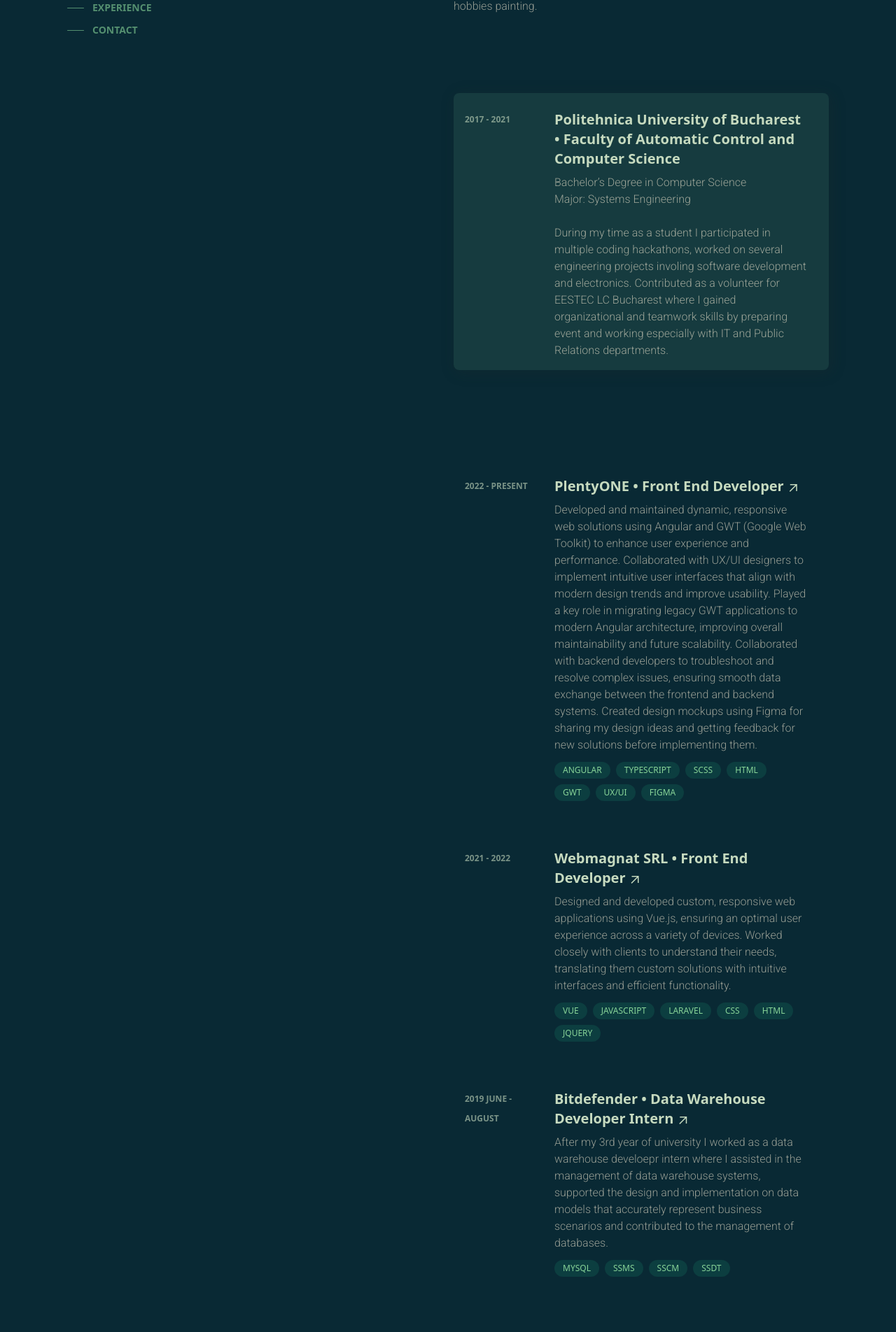
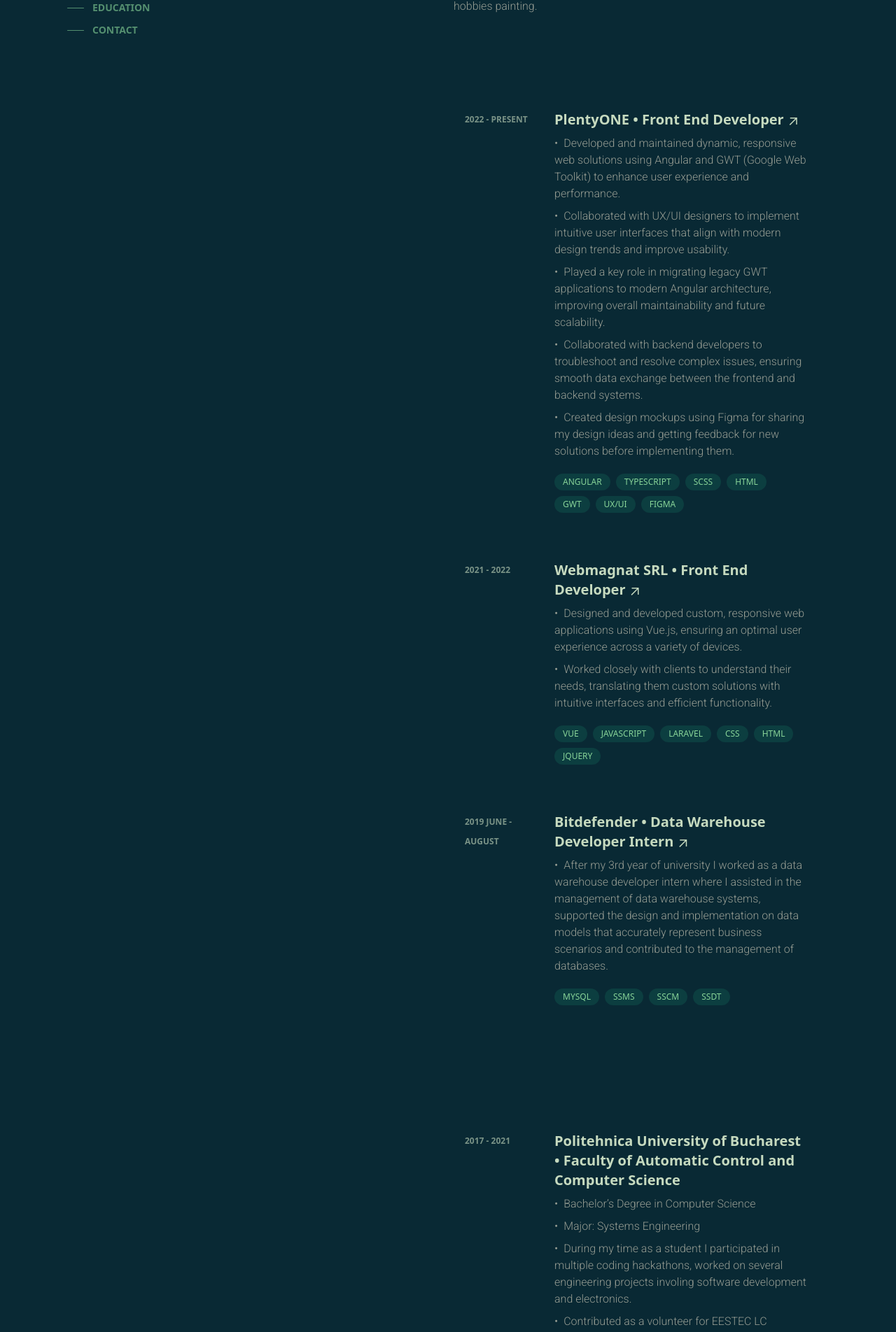
Before and after one commit to r-matei/r-matei.github.io, an Angular app: page / in a window 1280 px wide. Shown: the part 339-2243 px from the top of the page at 70% size. Built offline with nearby package versions, Linux system fonts and the light colour scheme.

Commit message:
Refactor

```diff
--- a/src/app/app.component.html
+++ b/src/app/app.component.html
@@ -1,4 +1,4 @@
-<div #overview class="max-w-screen-xl flex mx-auto px-2 py-2 md:px-12 md:py-12 lg:px-24 lg:pt-0 lg:pb-24">
+<div #overview class="max-w-screen-xl flex mx-auto px-2 py-2 md:px-12 md:py-12 lg:px-24 2xl:px-0 lg:pt-0 lg:pb-24">
     <div #container class="flex flex-col lg:flex-row justify-between gap-4">
         <div #menu class="flex-1 lg:w-1/2">
             <app-header class="sticky top-8 md:top-16 lg:top-24" [scrolledFragment]="scrolledFragment()" [(isDarkMode)]="isDarkMode"></app-header>
@@ -6,8 +6,8 @@
 
         <div id="content" class="flex-1 lg:w-1/2 scroll-smooth">
             <app-about id="about"></app-about>
+            <app-experience id="experience"></app-experience>
             <app-education id="education"></app-education>
-            <app-experience id="experience"></app-experience>
             <app-contact id="contact" [isDarkMode]="isDarkMode()"></app-contact>
         </div>
     </div>
--- a/src/app/app.component.ts
+++ b/src/app/app.component.ts
@@ -6,6 +6,7 @@ import { ContactComponent } from './views/contact/contact.component';
 import { ActivatedRoute } from '@angular/router';
 import { CommonModule, DOCUMENT } from '@angular/common';
 import { EducationComponent } from "./views/education/education.component";
+import { share } from 'rxjs';
 
 @Component({
   selector: 'app-root',
@@ -14,10 +15,11 @@ import { EducationComponent } from "./views/education/education.component";
   templateUrl: './app.component.html'
 })
 export class AppComponent implements OnInit, AfterViewInit {
-  private route = inject(ActivatedRoute);
   private renderer = inject(Renderer2);
   protected scrolledFragment = signal('about');
   public isDarkMode = signal<boolean | null>(null);
+  protected route = inject(ActivatedRoute);
+  private fragment: string | null = null;
 
   constructor(@Inject(DOCUMENT) private document: Document) {
     const localStorage = document.defaultView?.localStorage;
@@ -30,19 +32,17 @@ export class AppComponent implements OnInit, AfterViewInit {
   }
 
   public ngOnInit(): void {
-    this.route.fragment.subscribe(() => {
-      (fragment: string | undefined) => {
-        if (fragment) this.scrollToFragment(fragment);
-      }
+    this.route.fragment.subscribe((value) => {
+      this.fragment = value;
     })
 
     this.renderer.listen('window', 'scroll', (event) => {
-      if (this.isVisible(document.getElementById('contact') as HTMLElement)) {
+      if (this.isVisible(document.getElementById('contact') as HTMLElement) && (!this.fragment || this.fragment === 'contact')) {
         this.scrolledFragment.set('contact');
+      } else if (this.isVisible(document.getElementById('education') as HTMLElement)) {
+        this.scrolledFragment.set('education');
       } else if (this.isVisible(document.getElementById('about') as HTMLElement)) {
         this.scrolledFragment.set('about');
-      } else if (this.isVisible(document.getElementById('education') as HTMLElement)) {
-        this.scrolledFragment.set('education');
       } else if (this.isVisible(document.getElementById('experience') as HTMLElement)) {
         this.scrolledFragment.set('experience');
       }
@@ -51,10 +51,6 @@ export class AppComponent implements OnInit, AfterViewInit {
 
   public ngAfterViewInit(): void {
     this.setThemeClass();
-  }
-
-  private scrollToFragment(id: string): void {
-    document.getElementById(id)?.scrollIntoView({ behavior: "smooth", block: "start", inline: "nearest" });
   }
 
   private isVisible(elem: HTMLElement): boolean {
--- a/src/app/components/header/header.component.ts
+++ b/src/app/components/header/header.component.ts
@@ -1,7 +1,7 @@
 import { CommonModule } from '@angular/common';
 import { Component, effect, inject, input, model, OnInit } from '@angular/core';
 import { ActivatedRoute, RouterLink, RouterLinkActive } from '@angular/router';
-import { of, share } from 'rxjs';
+import { debounceTime, Observable, of, share } from 'rxjs';
 
 @Component({
   selector: 'app-header',
@@ -20,12 +20,12 @@ export class HeaderComponent {
       path: 'about'
     },
     {
+      name: 'EXPERIENCE',
+      path: 'experience'
+    },
+    {
       name: 'EDUCATION',
       path: 'education'
-    },
-    {
-      name: 'EXPERIENCE',
-      path: 'experience'
     },
     {
       name: 'CONTACT',
@@ -33,9 +33,15 @@ export class HeaderComponent {
     }
   ]
 
-  protected selectedFragment = inject(ActivatedRoute).fragment.pipe(share());
+  protected selectedFragment: Observable<string | null> | undefined;
+
+  protected route = inject(ActivatedRoute);
 
   constructor() {
+    this.route.fragment.subscribe(fragment => {
+      this.selectedFragment = of(fragment);
+    });
+
     effect(() => {
       this.selectedFragment = of(this.scrolledFragment());
     })
--- a/src/app/views/education/education.component.html
+++ b/src/app/views/education/education.component.html
@@ -5,7 +5,7 @@
     </div>
 
 
-    <div class="w-100 h-auto p-4 my-4 bg-accent-light dark:bg-accent-dark bg-opacity-10 dark:bg-opacity-10 shadow-1 rounded-lg">
+    <div class="w-100 h-auto p-4 my-4">
         <a [href]="education.url" target="_blank" class="pointer-events-none">
          <div class="flex flex-col md:flex-row">
              <div class="flex period-text uppercase text-secondary-light dark:text-secondary-dark opacity-60 font-semibold text-xs leading-7 my-2">
@@ -17,7 +17,9 @@
                  </div>
 
                  <div class="text-secondary-light dark:text-secondary-dark opacity-60 font-regular dark:font-light">
-                     <p [innerHTML]="education.description"></p>
+                    <p class="mb-2" *ngFor="let description of education.description">
+                        <span>&#x2022;</span> <span class="ml-2 mb-2" [innerHTML]="description"></span>
+                    </p>
                  </div>
              </div>
          </div>
--- a/src/app/views/education/education.component.ts
+++ b/src/app/views/education/education.component.ts
@@ -1,11 +1,12 @@
 import { Component } from '@angular/core';
 import { ExperienceInterface } from '../experience/experience.component';
 import { ExperienceCardComponent } from '../experience/experience-card/experience-card.component';
+import { CommonModule } from '@angular/common';
 
 @Component({
   selector: 'app-education',
   standalone: true,
-  imports: [ExperienceCardComponent],
+  imports: [ExperienceCardComponent, CommonModule],
   templateUrl: './education.component.html',
   styleUrl: './education.component.scss'
 })
@@ -16,7 +17,12 @@ export class EducationComponent {
     company: 'Politehnica University of Bucharest',
     url: 'https://www.plentyone.com/',
     position: 'Faculty of Automatic Control and Computer Science',
-    description: '<span class="opacity-100!">Bachelor’s Degree in Computer Science<br>Major: Systems Engineering</span><br><br>During my time as a student I participated in multiple coding hackathons, worked on several engineering projects involing software development and electronics. Contributed as a volunteer for EESTEC LC Bucharest where I gained organizational and teamwork skills by preparing event and working especially with IT and Public Relations departments.'
+    description: [
+      '<span class="opacity-100!">Bachelor’s Degree in Computer Science</span>',
+      '<span class="opacity-100!">Major: Systems Engineering</span>',
+      'During my time as a student I participated in multiple coding hackathons, worked on several engineering projects involing software development and electronics.',
+      'Contributed as a volunteer for EESTEC LC Bucharest where I gained organizational and teamwork skills by preparing event and working especially with IT and Public Relations departments.'
+    ]
   };
 
 }
--- a/src/app/views/experience/experience-card/experience-card.component.html
+++ b/src/app/views/experience/experience-card/experience-card.component.html
@@ -13,7 +13,9 @@
             </div>
 
             <div class="text-secondary-light dark:text-secondary-dark opacity-60 font-regular dark:font-light">
-                <p [innerHTML]="experience.description"></p>
+                <p class="mb-2" *ngFor="let description of experience.description">
+                    <span>&#x2022;</span> <span class="ml-2" [innerHTML]="description"></span>
+                </p>
             </div>
 
             <div class="flex flex-row gap-2 my-3 flex-wrap">
--- a/src/app/views/experience/experience.component.ts
+++ b/src/app/views/experience/experience.component.ts
@@ -9,7 +9,7 @@ export interface ExperienceInterface {
   company: string;
   url: string;
   position: string;
-  description: string;
+  description: Array<string>;
   skills?: Array<string>;
 }
 
@@ -28,7 +28,13 @@ export class ExperienceComponent {
       company: 'PlentyONE',
       url: 'https://www.plentyone.com/',
       position: 'Front End Developer',
-      description: 'Developed and maintained dynamic, responsive web solutions using Angular and GWT (Google Web Toolkit) to enhance user experience and performance. Collaborated with UX/UI designers to implement intuitive user interfaces that align with modern design trends and improve usability. Played a key role in migrating legacy GWT applications to modern Angular architecture, improving overall maintainability and future scalability. Collaborated with backend developers to troubleshoot and resolve complex issues, ensuring smooth data exchange between the frontend and backend systems. Created design mockups using Figma for sharing my design ideas and getting feedback for new solutions before implementing them.',
+      description: [
+        'Developed and maintained dynamic, responsive web solutions using Angular and GWT (Google Web Toolkit) to enhance user experience and performance.',
+        'Collaborated with UX/UI designers to implement intuitive user interfaces that align with modern design trends and improve usability.',
+        'Played a key role in migrating legacy GWT applications to modern Angular architecture, improving overall maintainability and future scalability.',
+        'Collaborated with backend developers to troubleshoot and resolve complex issues, ensuring smooth data exchange between the frontend and backend systems.',
+        'Created design mockups using Figma for sharing my design ideas and getting feedback for new solutions before implementing them.'
+      ],
       skills: ['angular', 'typescript', 'scss', 'html', 'gwt', 'ux/ui', 'figma']
     },
     {
@@ -37,7 +43,10 @@ export class ExperienceComponent {
       company: 'Webmagnat SRL',
       url: 'https://webmagnat.ro/',
       position: 'Front End Developer',
-      description: 'Designed and developed custom, responsive web applications using Vue.js, ensuring an optimal user experience across a variety of devices. Worked closely with clients to understand their needs, translating them custom solutions with intuitive interfaces and efficient functionality.',
+      description: [
+        'Designed and developed custom, responsive web applications using Vue.js, ensuring an optimal user experience across a variety of devices.',
+        'Worked closely with clients to understand their needs, translating them custom solutions with intuitive interfaces and efficient functionality.'
+      ],
       skills: ['vue', 'javascript', 'laravel', 'css', 'html', 'jquery']
     },
     {
@@ -46,7 +55,9 @@ export class ExperienceComponent {
       company: 'Bitdefender',
       url: 'https://www.bitdefender.com/',
       position: 'Data Warehouse Developer Intern',
-      description: 'After my 3rd year of university I worked as a data warehouse develoepr intern where I assisted in the management of data warehouse systems, supported the design and implementation on data models that accurately represent business scenarios and contributed to the management of databases. ',
+      description: [
+        'After my 3rd year of university I worked as a data warehouse developer intern where I assisted in the management of data warehouse systems, supported the design and implementation on data models that accurately represent business scenarios and contributed to the management of databases.'
+      ],
       skills: ['mysql', 'ssms', 'sscm', 'ssdt']
     }
   ];
```
Also changed, not shown: 16 other files (tests, documents, lock files or other folders).
